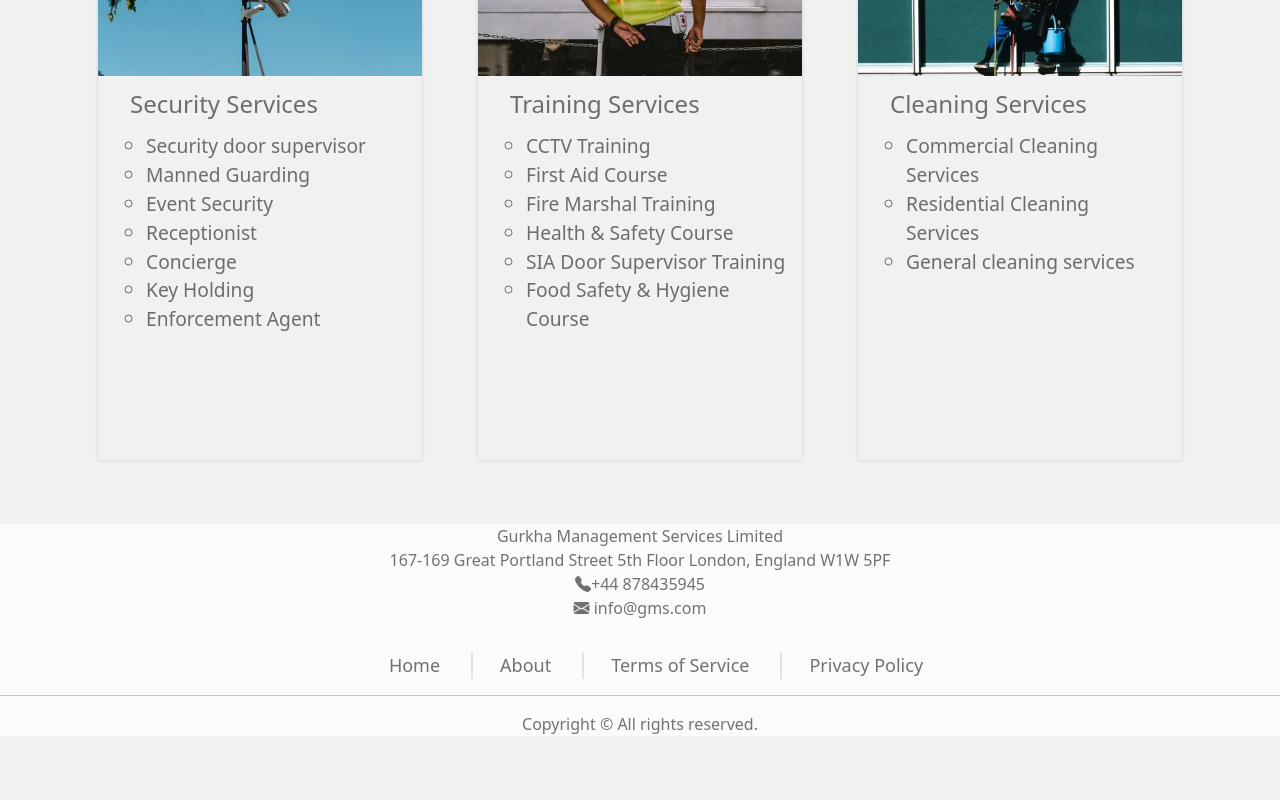
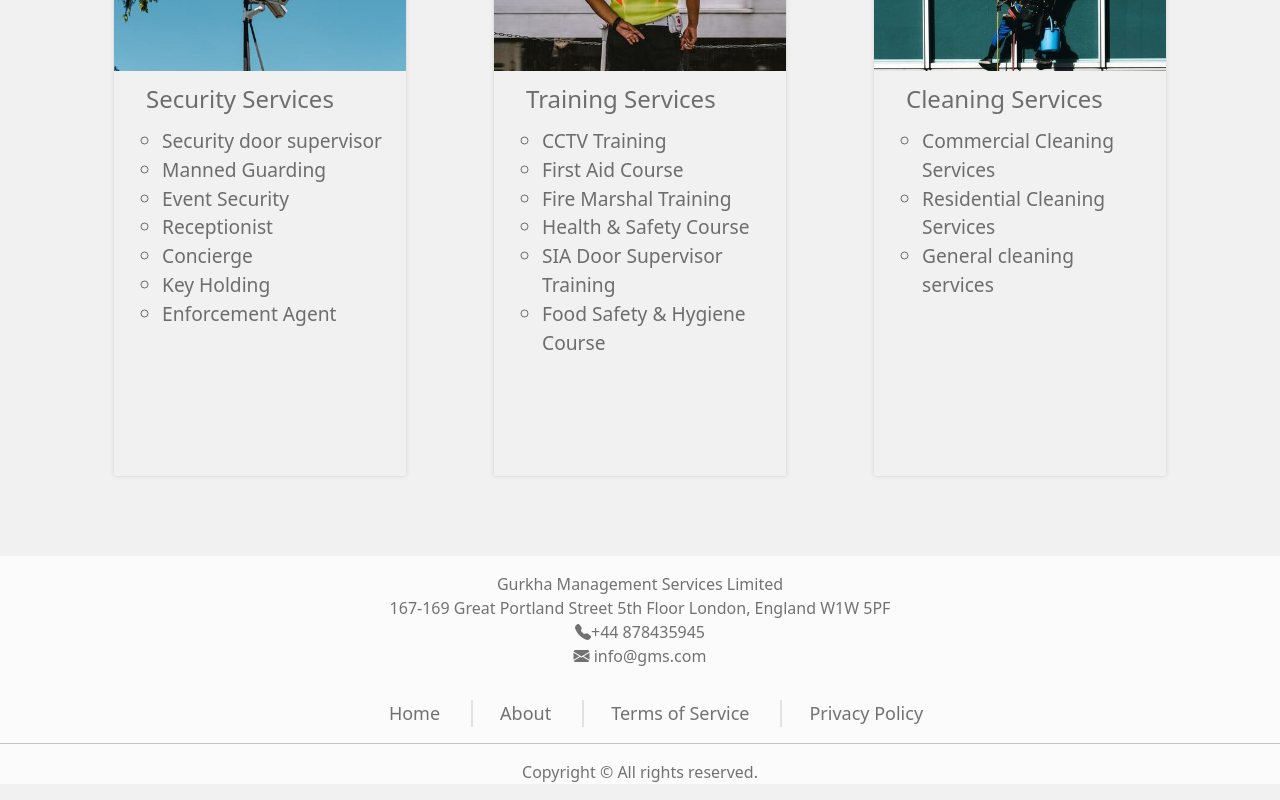
Before and after one commit to swornimgrg/gms, a React (Create React App) app: page /services in a window 1280 px wide. Shown: the part 398-1198 px from the top of the page. Before the commit the page ends 1150 px from the top, so only its background shows below. Built offline with nearby package versions, Linux system fonts and the light colour scheme.

Commit message:
CSS changes

```diff
--- a/src/components/Footer/Icons.css
+++ b/src/components/Footer/Icons.css
@@ -16,10 +16,11 @@
 
 .address{
   display: flex;
+  padding-top: 1rem;
   justify-content: center;
   text-align: center;
-    color: rgba(0,0,0,.55);
-    margin-bottom: 0;
+  color: rgba(0,0,0,.55);
+  margin-bottom: 0;
 }
 
 .contact{
--- a/src/components/Services/Services.css
+++ b/src/components/Services/Services.css
@@ -25,7 +25,7 @@
 }
 
 .service-wrapper{
-    margin: 1rem;
+    margin: 2rem;
     height: 600px;
     box-shadow: rgba(0, 0, 0, 0.1) 0px 0px 5px 0px, rgba(0, 0, 0, 0.1) 0px 0px 1px 0px;
 }
```
